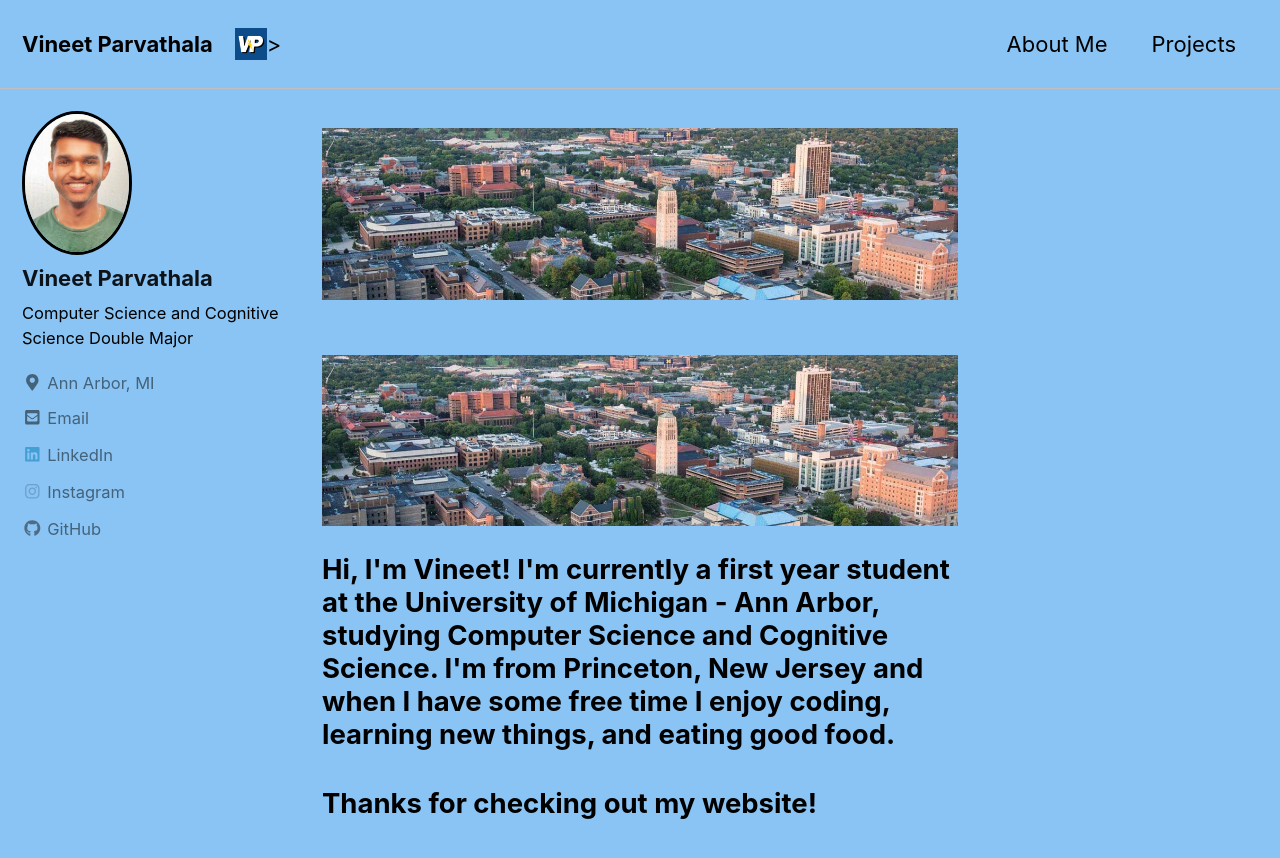
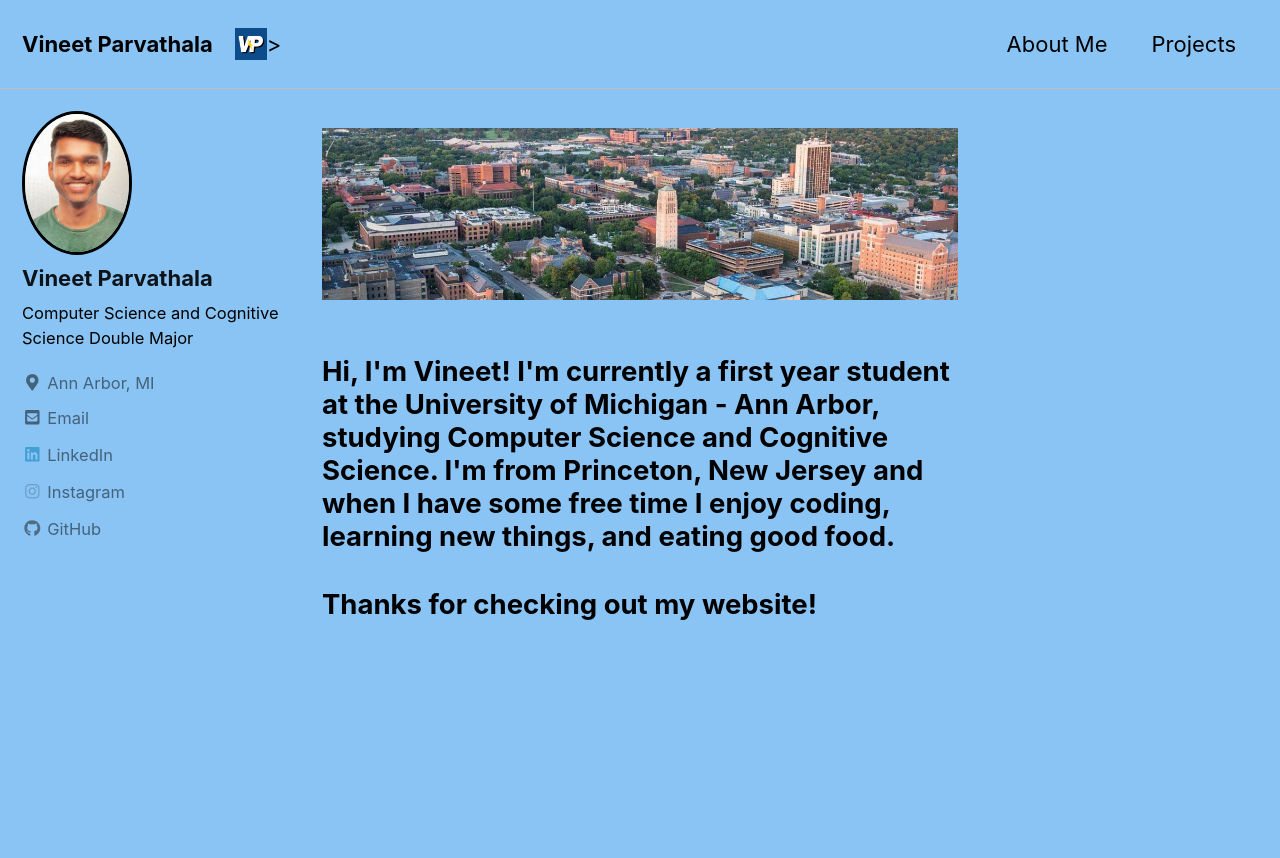
Before and after one commit to vparv/vparv.github.io, a Jekyll site: the page built from index.html, in a window 1280 px wide and 900 px high. Shown: the top 858 px of the window. Built offline with Jekyll 4.4.1, drawn with Linux system fonts in a browser that asks for light colours; cached includes are drawn as plain includes; nearby versions of some CDN libraries; the list of posts is cut into pages by our own code.

Commit message:
updated formatting for hp

```diff
--- a/_layouts/home.html
+++ b/_layouts/home.html
@@ -6,7 +6,6 @@ layout: archive
 <img src="/images/a2.jpg">
   <div>
     <h2>
-      <img src="/images/a2.jpg">
       <p>  Hi, I'm Vineet! I'm currently a first year student at the University of Michigan - Ann Arbor, studying Computer Science and Cognitive Science. I'm from Princeton, New Jersey and when I have some free time I enjoy coding, learning new things, and eating good food.</p>
       <p>  Thanks for checking out my website!</p>
     </h2>
```
